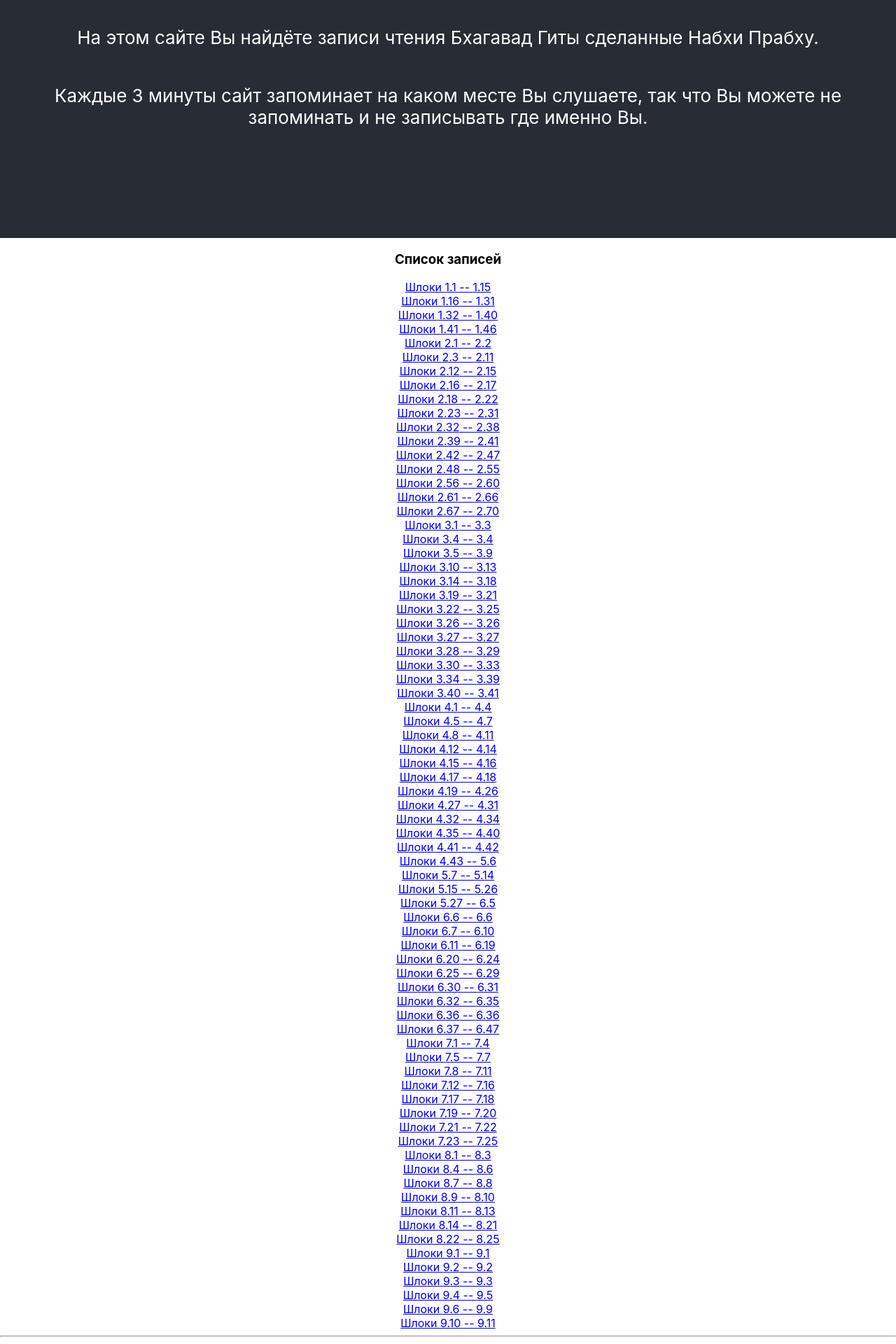
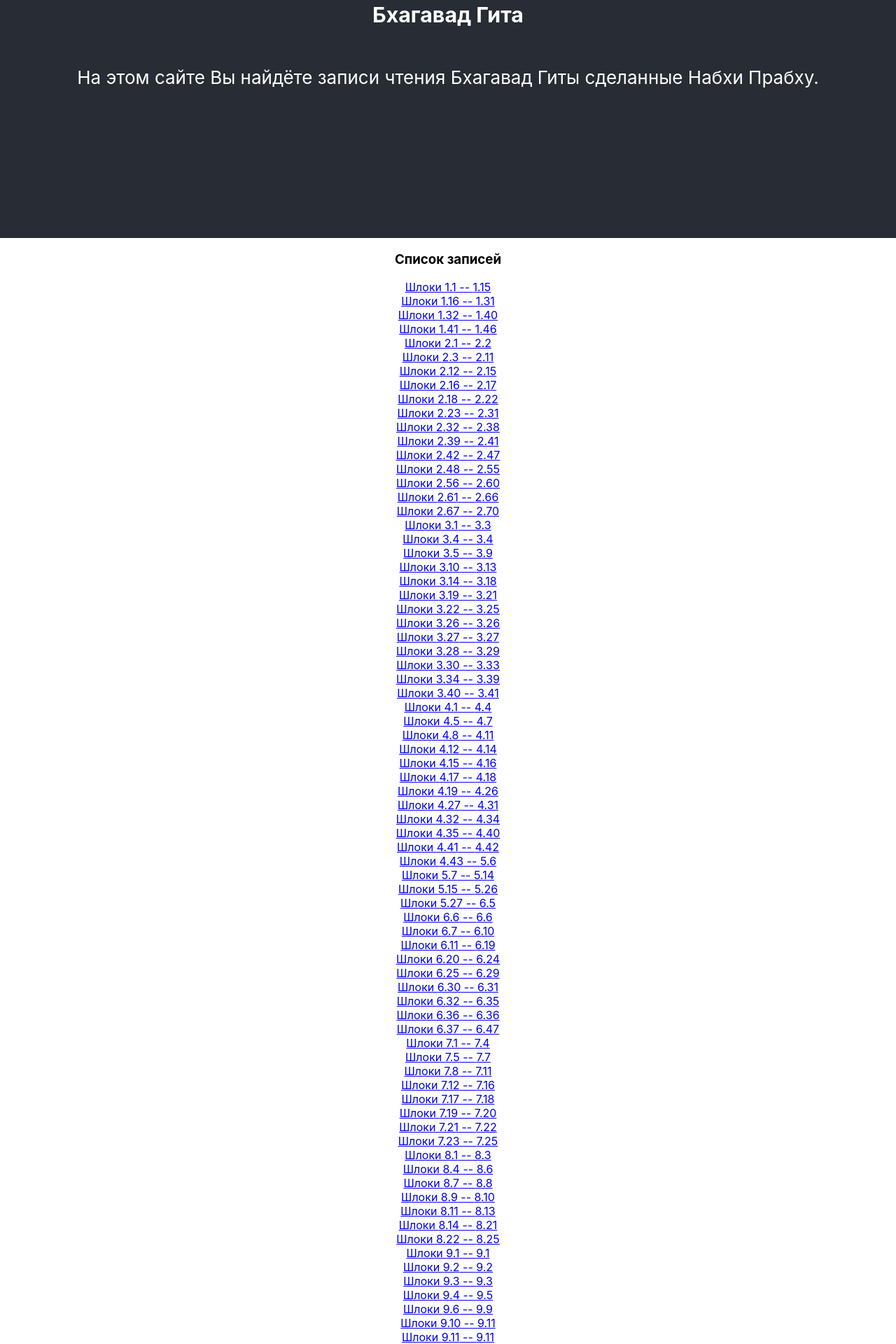
Before and after one commit to Praedo4/isokc, a React (Create React App) app: page / in a window 1280 px wide. Shown: the part 460-2380 px from the top of the page at 70% size. Built offline with nearby package versions, Linux system fonts and the light colour scheme.

Commit message:
Added option to override filename

```diff
--- a/src/App.js
+++ b/src/App.js
@@ -1,59 +1,76 @@
 import "./App.css";
+import * as React from "react";
 
-function expandShlokas(data){
-  let shlokas = []
+function expandShlokas(data) {
+  let shlokas = [];
 
-  const startSplit = data.start.split(".")
-  const startChapter = parseInt(startSplit[0])
-  const startShloka = parseInt(startSplit[1])
+  const startSplit = data.start.split(".");
+  const startChapter = parseInt(startSplit[0]);
+  const startShloka = parseInt(startSplit[1]);
 
-  const endSplit = data.end.split(".")
-  const endChapter = parseInt(endSplit[0])
-  const endShloka = parseInt(endSplit[1])
+  const endSplit = data.end.split(".");
+  const endChapter = parseInt(endSplit[0]);
+  const endShloka = parseInt(endSplit[1]);
 
-  console.log(startChapter + "." + startShloka + " ----- " + endChapter + "." + endShloka)
+  // console.log(startChapter + "." + startShloka + " ----- " + endChapter + "." + endShloka)
 
-  for(var chapter = startChapter; chapter <= endChapter; chapter++){
-    for(var shloka = startShloka; shloka <= endShloka; shloka++ ){
-      shlokas.push(chapter + "." + shloka)
+  for (var chapter = startChapter; chapter <= endChapter; chapter++) {
+    for (var shloka = startShloka; shloka <= endShloka; shloka++) {
+      shlokas.push(chapter + "." + shloka);
     }
   }
 
-  return shlokas
+  return shlokas;
+}
+
+function getAudioFilename(recording){
+  return  "recordings/" +  (recording.filename ? recording.filename :recording.end + ".mp3");
 }
 
 function Recording(data) {
   let shlokas = expandShlokas(data);
 
-  // console.log(data)
+  const audioRef = React.useRef();
+  console.log(audioRef)
+  React.useEffect(()=>{
+    const {current: audioElement} = audioRef
+    console.log('currentTime: ' + audioElement.currentTime)
+  }
+  )
 
   return (
     <section id={data.start}>
-      <p>Шлоки: {shlokas.join(',')}</p>
-      <audio controls>
-        <source src={'recordings/' + data.end + '.mp3'} type="audio/mpeg" />
+      <p>Шлоки: {shlokas.join(",")}</p>
+      <audio controls ref={audioRef}>
+        <source src={getAudioFilename(data)} type="audio/mpeg" />
       </audio>
       <hr />
     </section>
   );
 }
 
-function Recordings(data){
+function Recordings(data) {
   // console.log(data)
-  return data.recordings.map((recording, i) =>{
+  return data.recordings.map((recording, i) => {
     // console.log(recording)
-    return <Recording {...recording} />
-  })
+    return <Recording {...recording} key={i} />;
+  });
 }
 
-function TableOfContent(data){
-  return data.recordings.map((recording, i) =>{
-    console.log(recording)
-    return <div className="navigation-item"><a href={'#' + recording.start}>Шлоки {recording.start} -- {recording.end}</a></div>
-  })
+function TableOfContent(data) {
+  return data.recordings.map((recording, i) => {
+    // console.log(recording);
+    return (
+      <div className="navigation-item" key={i}>
+        <a href={"#" + recording.start}>
+          Шлоки {recording.start} -- {recording.end}
+        </a>
+      </div>
+    );
+  });
 }
 
-import Data from './data';
+import Data from "./data";
 function App() {
   return (
     <div className="App">
@@ -62,11 +79,12 @@ function App() {
         <h2>Международное общество сознания Кришны</h2>
         <h3>Бхагавад Гита</h3>
         <p>
-          На этом сайте Вы найдёте записи чтения Бхагавад Гиты сделанные Набхи Прабху.
+          На этом сайте Вы найдёте записи чтения Бхагавад Гиты сделанные Набхи
+          Прабху.
         </p>
-        <p>Каждые 3 минуты
+        {/* <p>Каждые 3 минуты
           сайт запоминает на каком месте Вы слушаете, так что Вы можете не
-          запоминать и не записывать где именно Вы.</p>
+          запоминать и не записывать где именно Вы.</p> */}
       </header>
 
       <section>
--- a/src/data/index.js
+++ b/src/data/index.js
@@ -75,6 +75,7 @@ const recordings = [
     { start: "9.4", end: "9.5" },
     { start: "9.6", end: "9.9" },
     { start: "9.10", end: "9.11" },
+    { start: "9.11", end: "9.11", filename: "9.11.2.mp3" },
 ];
 
 export default {
```
